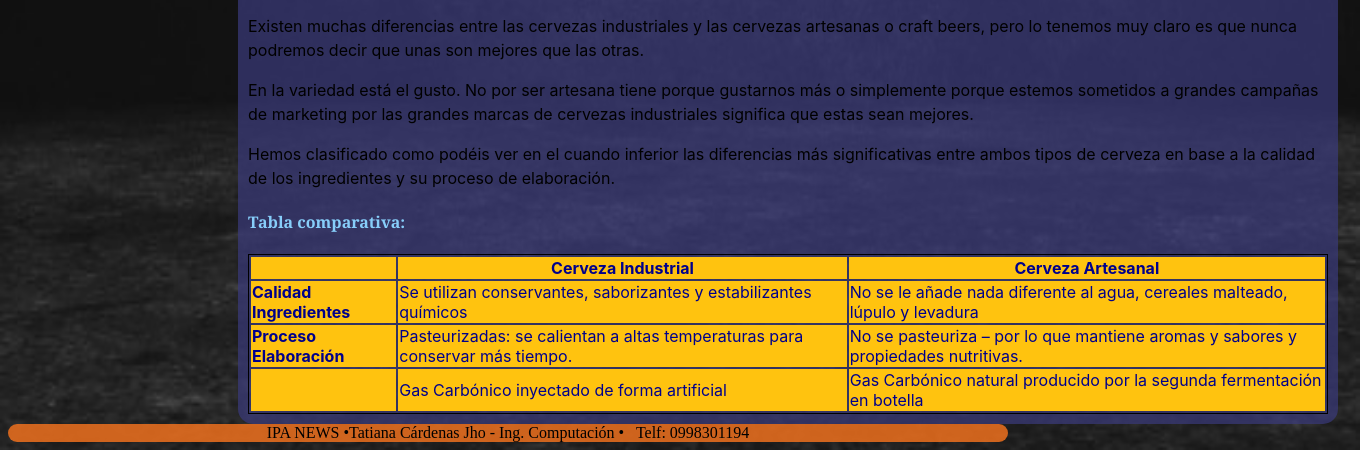
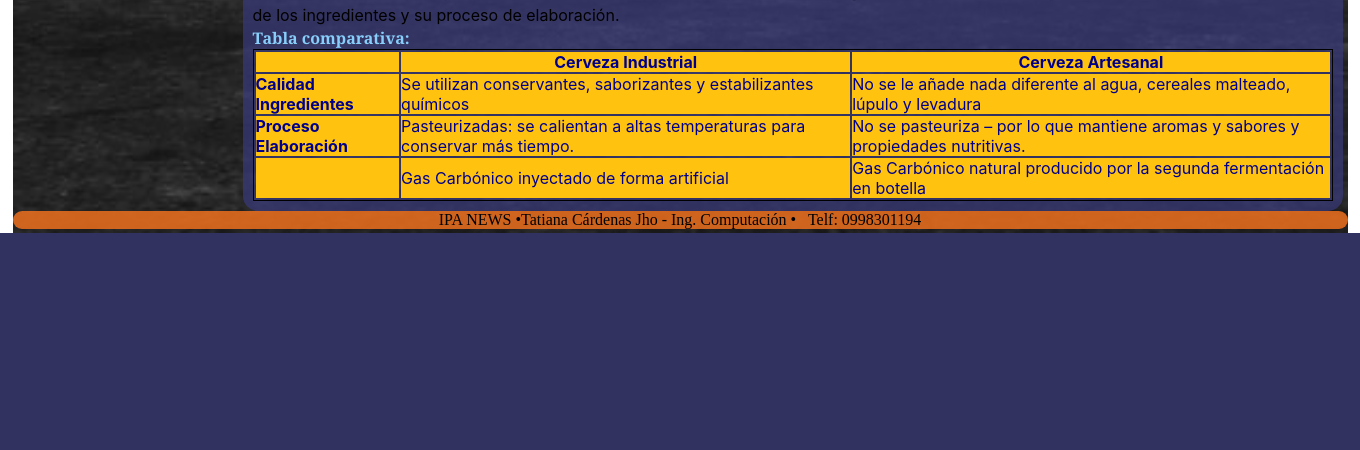
Before and after one commit to tatcjho/Practica02, a PHP site: page /diferencia.html in a window 1360 px wide. Shown: the part 967-1417 px from the top of the page. After the commit the page ends 1200 px from the top, so only its background shows below. Run offline with PHP 8.4, Linux system fonts and the light colour scheme.

Commit message:
Modificacion con div

```diff
--- a/CSS/style2.css
+++ b/CSS/style2.css
@@ -1,4 +1,23 @@
-nav{
+*{
+    margin: 0;
+    padding: 0;
+}
+
+div#general{
+    margin: auto;
+    width: 1335px;
+    height: 1200px;
+    background-image: url(../images/fondo.jpg);
+    background-size: 100% 100%;
+    background-repeat: no-repeat;
+}
+
+div#logo{
+    width: 1335px;
+}
+
+
+div#navegador{
     float: left;
     width: 200px;
     border: 1px solid black;
@@ -8,11 +27,34 @@ nav{
     background-color: orange;
 }
 
-a {
-    font-family:-apple-system, BlinkMacSystemFont, 'Segoe UI', Roboto, Oxygen, Ubuntu, Cantarell, 'Open Sans', 'Helvetica Neue', sans-serif;
-    font-size: 0.5cm;
+div#sect{
+    width: 1080px;
+    margin-left: 230px;
+    margin-right: 230px;
+    border-radius: 15px;
+    padding: 10px;
+    background-color: rgba(58, 58, 122, 0.712);
+}
+
+div#foot{
+
+        background-color: rgba(243, 114, 29, 0.829);
+        size: 1.5cm;
+        text-align: center;
+        border-radius: 15px;
 
 }
+
+#img1, #img2, #img3 {
+    width: 270px;
+    height: 200px;
+    }
+
+a {
+        font-family:-apple-system, BlinkMacSystemFont, 'Segoe UI', Roboto, Oxygen, Ubuntu, Cantarell, 'Open Sans', 'Helvetica Neue', sans-serif;
+        font-size: 0.5cm;
+}
+
 
 a:active {
     color: green;
@@ -26,22 +68,10 @@ a:link {
     color: purple;
 }
 
-
 li {
     list-style: none;
 }
 
-div {
-    width: 1000px;
-}
-section {
-    width: 1080px;
-    margin-left: 230px;
-    margin-right: 230px;
-    border-radius: 15px;
-    padding: 10px;
-    background-color: rgba(58, 58, 122, 0.712);
-}
 
 .as1 {
     height: 300px;
@@ -50,13 +80,6 @@ section {
     border: 1px solid black;
     border-radius: 15px;
     padding: 10px;
-}
-
-
-
-#img1, #img2, #img3 {
-width: 270px;
-height: 200px;
 }
 
 h1, h3, h2 {
@@ -116,16 +139,5 @@ p span{
 }
 
 
-footer {
-    background-color: rgba(243, 114, 29, 0.829);
-    size: 1.5cm;
-    text-align: center;
-    border-radius: 15px;
-}
 
-
-body {
-    background-image: url(../images/fondo.jpg);
-    background-size: 100% 100%;
-    background-repeat: no-repeat;
-}
+ /*
```
